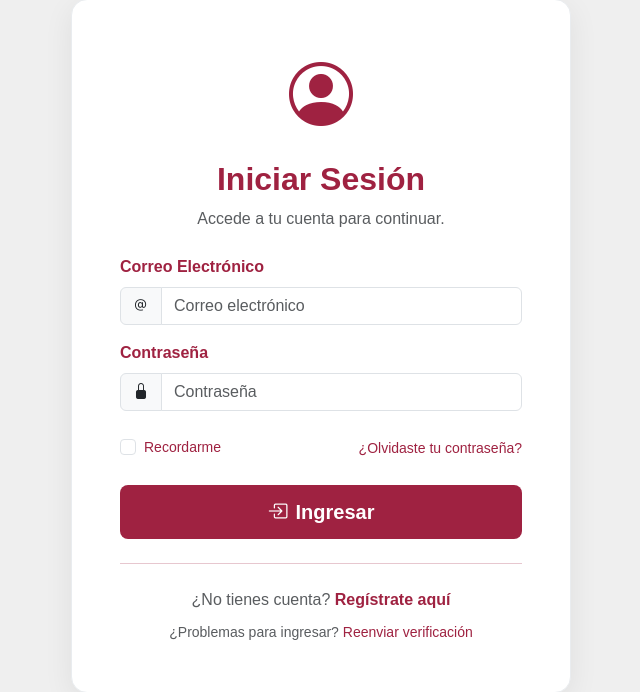
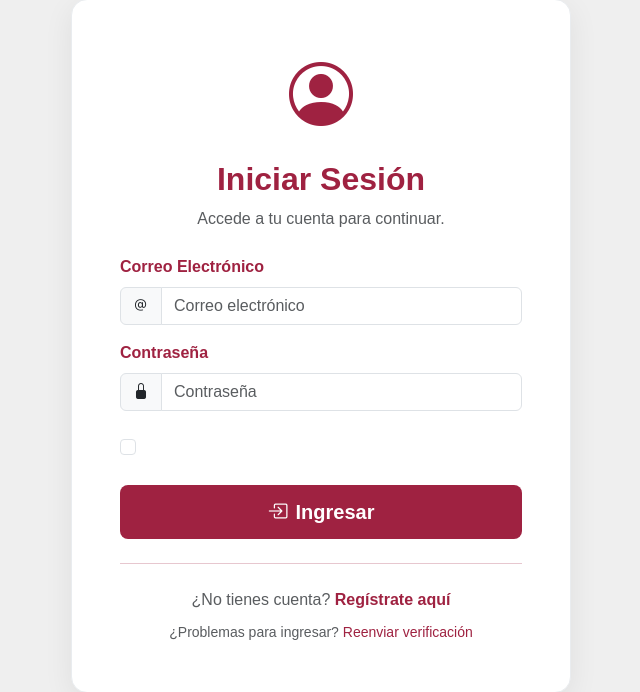
Before and after one commit to MarcoVD/BT, a Django app: a page that uses templates/usuarios/login.html in a window 1280 px wide. Shown: the part 178-870 px from the top of the page, without its empty margins (319-959 px from the left). Run offline with Django 5.2, Linux system fonts and the light colour scheme.

```diff
--- a/templates/usuarios/login.html
+++ b/templates/usuarios/login.html
@@ -99,11 +99,11 @@
                 <div class="d-flex justify-content-between align-items-center mb-4">
                     <div class="form-check">
                         <input type="checkbox" class="form-check-input" id="rememberMe" name="remember_me">
-                        <label class="form-check-label small" for="rememberMe">Recordarme</label>
+{#                        <label class="form-check-label small" for="rememberMe">Recordarme</label>#}
                     </div>
-                    <div>
-                        <a href="#" class="small text-primary text-decoration-none">¿Olvidaste tu contraseña?</a>
-                    </div>
+{#                    <div>#}
+{#                        <a href="#" class="small text-primary text-decoration-none">¿Olvidaste tu contraseña?</a>#}
+{#                    </div>#}
                 </div>
 
                 <!-- Botón de Envío -->
--- a/templates/usuarios/publicar_vacante.html
+++ b/templates/usuarios/publicar_vacante.html
@@ -48,7 +48,7 @@
                                     <div class="invalid-feedback d-block">{{ vacante_form.titulo.errors }}</div>
                                 {% endif %}
                             </div>
-
+#TODO
                             <div class="col-md-6">
                                 <label for="{{ vacante_form.categoria.id_for_label }}" class="form-label">{{ vacante_form.categoria.label }}</label>
                                 {{ vacante_form.categoria }}
--- a/usuarios/forms.py
+++ b/usuarios/forms.py
@@ -402,6 +402,7 @@ class VacanteForm(forms.ModelForm):
             'max_postulantes': forms.Select(attrs={'class': 'form-select'}),
             'modalidad': forms.Select(attrs={'class': 'form-select'}),
         }
+        #Etiqueta de publicar vacantes
         labels = {
             'titulo': 'Título de la Vacante',
             'categoria': 'Categoría de la Vacante',
--- a/usuarios/views.py
+++ b/usuarios/views.py
@@ -282,8 +282,6 @@ def send_verification_email(request, user):
             'site_name': 'Bolsa de Trabajo - Estado de México',
             'expires_hours': 24,
         }
-
-        # ✅ TEMPLATE CORREGIDO - Ahora busca en la carpeta correcta
         html_message = render_to_string('emails/verificacion_email.html', context)
         plain_message = strip_tags(html_message)
 
@@ -1855,10 +1853,8 @@ def postularse_vacante(request, vacante_id):
     """Vista para que un interesado se postule a una vacante."""
     if request.method != 'POST':
         return JsonResponse({'success': False, 'error': 'Método no permitido'})
-
     if request.user.rol != 'interesado':
         return JsonResponse({'success': False, 'error': 'Solo los interesados pueden postularse'})
-
     try:
         # Verificar que la vacante existe y está activa
         vacante = get_object_or_404(
@@ -1867,34 +1863,23 @@ def postularse_vacante(request, vacante_id):
             estado_vacante='publicada',
             aprobada=True
         )
-
         interesado = request.user.interesado
-
-        # Verificar que el interesado tiene CV
-        if not hasattr(interesado, 'curriculum'):
-            return JsonResponse({
-                'success': False,
-                'error': 'Debes crear tu CV antes de postularte',
+        curriculum = interesado.curriculum
+        # Verificar que el interesado tiene CV completo
+        if not curriculum.is_cv_complete:
+            return JsonResponse({
+                'success': False,
+                'error': 'Tu perfil está incompleto. Por favor, completa todos los campos de tu CV antes de postularte.',
+                'missing_fields': curriculum.validation_errors,
+                # 'redirect_url': reverse('perfil_interesado')
                 'redirect_url': '/perfil/interesado/'
             })
-
-        curriculum = interesado.curriculum
-
-        # Verificar que tiene información mínima
-        if not (interesado.nombre and interesado.apellido_paterno):
-            return JsonResponse({
-                'success': False,
-                'error': 'Completa tu información personal antes de postularte',
-                'redirect_url': '/perfil/interesado/'
-            })
-
         # Verificar si ya se postuló
         if Postulacion.objects.filter(interesado=interesado, vacante=vacante).exists():
             return JsonResponse({
                 'success': False,
                 'error': 'Ya te has postulado a esta vacante'
             })
-
         # Verificar límite de postulantes
         postulaciones_actuales = vacante.postulaciones.count()
         if postulaciones_actuales >= vacante.max_postulantes:
@@ -1902,7 +1887,6 @@ def postularse_vacante(request, vacante_id):
                 'success': False,
                 'error': 'Esta vacante ya alcanzó el límite máximo de postulantes'
             })
-
         # Crear la postulación
         mensaje_motivacion = request.POST.get('mensaje_motivacion', '').strip()
 
```
Also changed, not shown: 2 other files.
